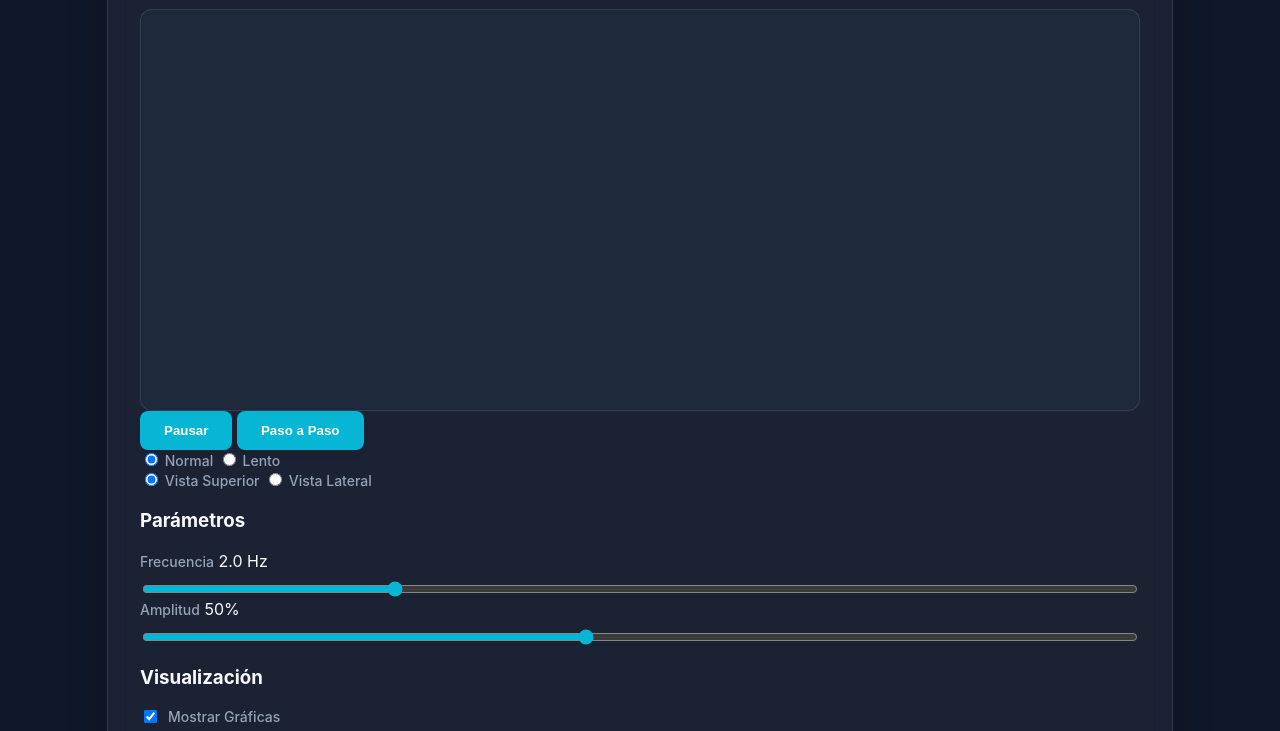
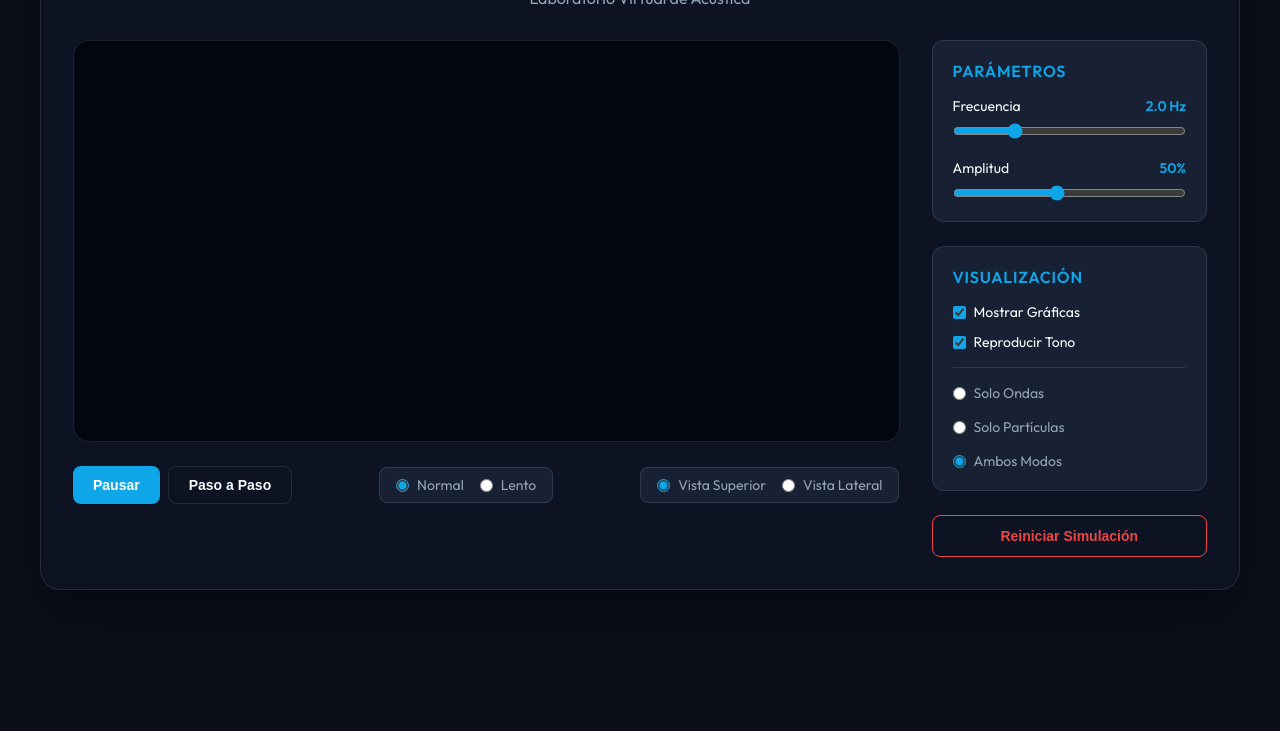
Before and after one commit to Luiss2080/SimuladorDeOndas, a website built with Vite: page index.html in a window 1280 px wide. Shown: the part 152-883 px from the top of the page. After the commit the page ends 800 px from the top, so only its background shows below. Built offline with nearby package versions, Linux system fonts and the light colour scheme.

Commit message:
feat: add global stylesheet with base layout and design system variables

```diff
--- a/src/assets/styles/global.css
+++ b/src/assets/styles/global.css
@@ -1,125 +1,258 @@
 :root {
-    --bg-color: #0f172a; /* Slate 900 */
-    --text-color: #f8fafc; /* Slate 50 */
-    --accent-color: #06b6d4; /* Cyan 500 */
-    --accent-hover: #0891b2; /* Cyan 600 */
-    --canvas-bg: #1e293b; /* Slate 800 */
-    --glass-bg: rgba(255, 255, 255, 0.05);
-    --glass-border: rgba(255, 255, 255, 0.1);
+    --bg-color: #0b0f19; /* Azul muy oscuro, casi negro */
+    --surface-color: #1e293b; /* Slate 800 */
+    --card-bg: rgba(30, 41, 59, 0.7);
+    --text-primary: #f8fafc; /* Slate 50 */
+    --text-secondary: #94a3b8; /* Slate 400 */
+    --accent-color: #0ea5e9; /* Sky 500 (Azul académico moderno) */
+    --accent-hover: #0284c7;
+    --danger-color: #ef4444;
+    --canvas-bg: #030712; /* Gris casi negro para el simulador */
+    --border-color: rgba(255, 255, 255, 0.1);
+}
+
+* {
+    box-sizing: border-box;
+    margin: 0;
+    padding: 0;
 }
 
 body {
     background-color: var(--bg-color);
-    color: var(--text-color);
-    font-family: 'Inter', system-ui, -apple-system, sans-serif;
-    margin: 0;
-    padding: 0;
+    color: var(--text-primary);
+    font-family: 'Outfit', system-ui, -apple-system, sans-serif;
     display: flex;
     justify-content: center;
     align-items: center;
     min-height: 100vh;
+    padding: 1rem;
 }
 
 #app {
     width: 100%;
-    max-width: 1000px;
+    max-width: 1200px;
+    background: rgba(15, 23, 42, 0.6);
+    backdrop-filter: blur(12px);
+    border: 1px solid var(--border-color);
+    border-radius: 1.25rem;
     padding: 2rem;
-    background: var(--glass-bg);
-    backdrop-filter: blur(10px);
-    border: 1px solid var(--glass-border);
-    border-radius: 1rem;
-    box-shadow: 0 25px 50px -12px rgba(0, 0, 0, 0.25);
+    box-shadow: 0 25px 50px -12px rgba(0, 0, 0, 0.5);
+}
+
+header {
+    text-align: center;
+    margin-bottom: 2rem;
 }
 
 header h1 {
-    text-align: center;
-    font-weight: 800;
-    background: linear-gradient(to right, #06b6d4, #3b82f6);
+    font-size: 2.25rem;
+    font-weight: 700;
+    background: linear-gradient(to right, #38bdf8, #818cf8);
     -webkit-background-clip: text;
     -webkit-text-fill-color: transparent;
-    margin-bottom: 2rem;
 }
 
-main {
+.subtitle {
+    color: var(--text-secondary);
+    font-size: 1rem;
+    margin-top: 0.25rem;
+}
+
+.main-content {
+    display: grid;
+    grid-template-columns: 3fr 1fr;
+    gap: 2rem;
+}
+
+@media (max-width: 1024px) {
+    .main-content {
+        grid-template-columns: 1fr;
+    }
+}
+
+.simulation-area {
     display: flex;
     flex-direction: column;
-    gap: 2rem;
+    gap: 1.5rem;
 }
 
 .canvas-container {
     background-color: var(--canvas-bg);
-    border: 1px solid var(--glass-border);
-    border-radius: 0.75rem;
+    border: 1px solid var(--border-color);
+    border-radius: 1rem;
     overflow: hidden;
+    box-shadow: inset 0 2px 4px 0 rgba(0, 0, 0, 0.2);
     display: flex;
     justify-content: center;
     align-items: center;
-    box-shadow: inset 0 2px 4px 0 rgba(0, 0, 0, 0.06);
 }
 
 canvas {
     display: block;
+    max-width: 100%;
 }
 
-.controls-panel {
-    display: grid;
-    grid-template-columns: repeat(auto-fit, minmax(200px, 1fr));
+.playback-controls {
+    display: flex;
+    gap: 1rem;
+    align-items: center;
+    justify-content: space-between;
+    flex-wrap: wrap;
+}
+
+.btn-group {
+    display: flex;
+    gap: 0.5rem;
+}
+
+.action-btn {
+    background-color: var(--accent-color);
+    color: white;
+    border: none;
+    padding: 0.625rem 1.25rem;
+    border-radius: 0.5rem;
+    font-weight: 600;
+    cursor: pointer;
+    transition: all 0.2s ease;
+    font-size: 0.875rem;
+}
+
+.action-btn:hover {
+    background-color: var(--accent-hover);
+    transform: translateY(-1px);
+}
+
+.action-btn.secondary {
+    background-color: transparent;
+    border: 1px solid var(--border-color);
+    color: var(--text-primary);
+}
+
+.action-btn.secondary:hover {
+    background-color: rgba(255, 255, 255, 0.05);
+}
+
+.card-style {
+    background: var(--card-bg);
+    border: 1px solid var(--border-color);
+    border-radius: 0.5rem;
+    padding: 0.5rem 1rem;
+}
+
+.radio-group {
+    display: flex;
+    gap: 1rem;
+    align-items: center;
+}
+
+.radio-group.vertical {
+    flex-direction: column;
+    align-items: flex-start;
+}
+
+.radio-group label {
+    display: flex;
+    align-items: center;
+    gap: 0.5rem;
+    font-size: 0.875rem;
+    cursor: pointer;
+    color: var(--text-secondary);
+}
+
+.radio-group input[type="radio"] {
+    accent-color: var(--accent-color);
+}
+
+.radio-group label:hover {
+    color: var(--text-primary);
+}
+
+.sidebar-controls {
+    display: flex;
+    flex-direction: column;
     gap: 1.5rem;
-    padding: 1.5rem;
-    background: rgba(0, 0, 0, 0.2);
+}
+
+.control-card {
+    background: var(--card-bg);
+    border: 1px solid var(--border-color);
     border-radius: 0.75rem;
-    border: 1px solid var(--glass-border);
+    padding: 1.25rem;
+}
+
+.control-card h3 {
+    font-size: 1rem;
+    font-weight: 600;
+    margin-bottom: 1rem;
+    color: var(--accent-color);
+    text-transform: uppercase;
+    letter-spacing: 0.05em;
 }
 
 .control-group {
     display: flex;
     flex-direction: column;
     gap: 0.5rem;
+    margin-bottom: 1.25rem;
 }
 
-label {
+.control-group:last-child {
+    margin-bottom: 0;
+}
+
+.label-row {
+    display: flex;
+    justify-content: space-between;
     font-size: 0.875rem;
-    font-weight: 500;
-    color: #94a3b8; /* Slate 400 */
+}
+
+.value-display {
+    font-weight: 600;
+    color: var(--accent-color);
 }
 
 input[type="range"] {
+    width: 100%;
     accent-color: var(--accent-color);
-}
-
-.button-group {
-    display: flex;
-    gap: 1rem;
-    align-items: flex-end;
-}
-
-button {
-    background-color: var(--accent-color);
-    color: white;
-    border: none;
-    padding: 0.75rem 1.5rem;
-    border-radius: 0.5rem;
-    font-weight: 600;
-    cursor: pointer;
-    transition: all 0.2s;
-    box-shadow: 0 4px 6px -1px rgba(0, 0, 0, 0.1);
-}
-
-button:hover {
-    background-color: var(--accent-hover);
-    transform: translateY(-1px);
 }
 
 .checkbox-group {
     display: flex;
     flex-direction: column;
-    gap: 0.5rem;
-    justify-content: center;
+    gap: 0.75rem;
 }
 
 .checkbox-group label {
     display: flex;
     align-items: center;
     gap: 0.5rem;
+    font-size: 0.875rem;
     cursor: pointer;
 }
+
+.checkbox-group input[type="checkbox"] {
+    accent-color: var(--accent-color);
+}
+
+.divider {
+    height: 1px;
+    background-color: var(--border-color);
+    margin: 1rem 0;
+}
+
+.danger-btn {
+    background-color: transparent;
+    color: var(--danger-color);
+    border: 1px solid var(--danger-color);
+    padding: 0.75rem;
+    border-radius: 0.5rem;
+    font-weight: 600;
+    cursor: pointer;
+    transition: all 0.2s;
+    font-size: 0.875rem;
+}
+
+.danger-btn:hover {
+    background-color: var(--danger-color);
+    color: white;
+}
```
